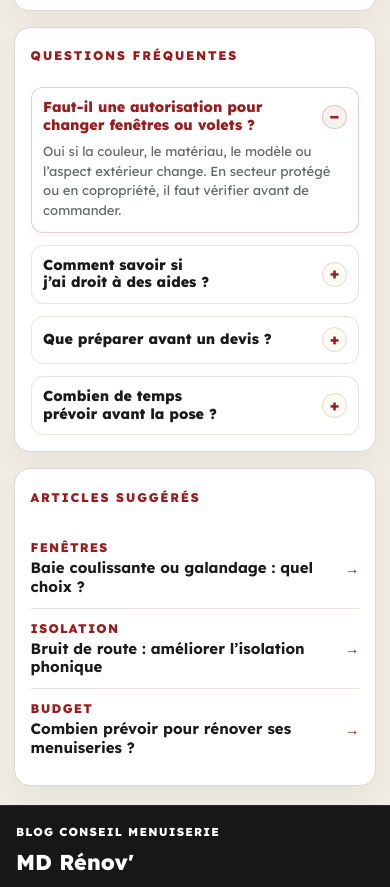
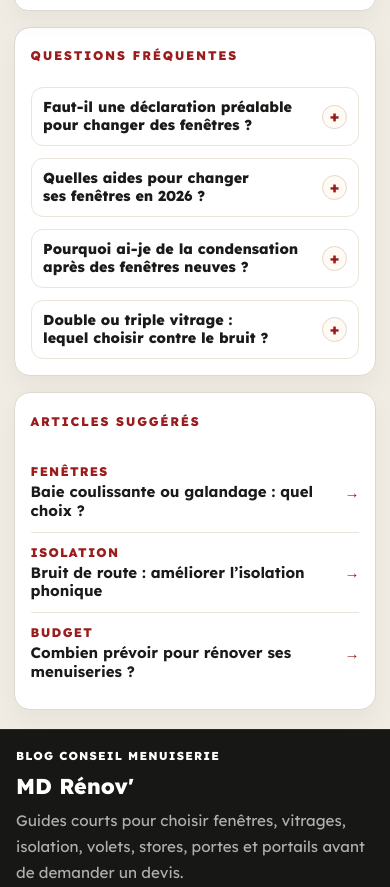
Before and after one commit to mathisbergerhub/blog-md-renov, a website: page index.html in a window 390 px wide. Shown: the part 4033-4920 px from the top of the page. Drawn offline with Linux system fonts and the light colour scheme; a web font is replaced by a local one.

Commit message:
Align sidebar FAQ and update questions

```diff
--- a/home-editorial.css
+++ b/home-editorial.css
@@ -205,6 +205,7 @@
   height: auto;
   max-height: none;
   overflow: visible;
+  margin-top: 3.15rem;
   padding: 0;
 }
 
@@ -664,6 +665,7 @@
     min-height: 0;
     max-height: none;
     overflow: visible;
+    margin-top: 0;
     padding-top: 0;
     padding-right: 0;
     padding-bottom: 0;
--- a/index.html
+++ b/index.html
@@ -180,7 +180,7 @@
 </div>
 </div>
 <aside class="mdr-home-side" aria-label="Questions et articles suggérés">
-<section class="mdr-home-panel mdr-home-faq" aria-labelledby="home-faq-title"><div id="home-faq-title" class="mdr-home-heading">Questions fréquentes</div><details open><summary>Faut-il une autorisation pour changer fenêtres ou volets ?</summary><p>Oui si la couleur, le matériau, le modèle ou l’aspect extérieur change. En secteur protégé ou en copropriété, il faut vérifier avant de commander.</p></details><details><summary>Comment savoir si j’ai droit à des aides ?</summary><p>Le droit dépend du logement, des revenus, des travaux prévus et du devis. Il faut vérifier les conditions avant signature.</p></details><details><summary>Que préparer avant un devis ?</summary><p>Photos, dimensions approximatives, priorité du projet, couleur souhaitée et contraintes d’accès permettent d’obtenir un chiffrage plus clair.</p></details><details><summary>Combien de temps prévoir avant la pose ?</summary><p>Il faut compter la prise de cotes, la validation, la fabrication, la livraison et la pose. Les autorisations peuvent rallonger le calendrier.</p></details></section>
+<section class="mdr-home-panel mdr-home-faq" aria-labelledby="home-faq-title"><div id="home-faq-title" class="mdr-home-heading">Questions fréquentes</div><details><summary>Faut-il une déclaration préalable pour changer des fenêtres ?</summary><p>Oui si l’aspect extérieur change : couleur, matériau, modèle, volets ou porte visible depuis dehors. En secteur protégé ou copropriété, il faut vérifier avant de commander.</p></details><details><summary>Quelles aides pour changer ses fenêtres en 2026 ?</summary><p>Les aides dépendent du logement, des revenus, du gain énergétique, du devis et du professionnel RGE. Le remplacement seul n’est pas toujours financé de la même façon qu’une rénovation globale.</p></details><details><summary>Pourquoi ai-je de la condensation après des fenêtres neuves ?</summary><p>Des fenêtres plus étanches révèlent souvent un manque de ventilation. Il faut contrôler l’aération, les entrées d’air, la VMC et le taux d’humidité du logement.</p></details><details><summary>Double ou triple vitrage : lequel choisir contre le bruit ?</summary><p>Le triple vitrage n’est pas automatiquement meilleur pour le bruit. L’acoustique dépend du vitrage, des joints, de la pose et des coffres de volets.</p></details></section>
 <section class="mdr-home-panel mdr-home-side-guides"><div class="mdr-home-heading">Articles suggérés</div><div class="mdr-home-list"><a class="mdr-home-list__item" href="./baie-vitree-coulissante-ou-galandage.html"><span class="mdr-home-list__cat">Fenêtres</span><strong>Baie coulissante ou galandage : quel choix ?</strong></a><a class="mdr-home-list__item" href="./isolation-phonique-fenetres-route.html"><span class="mdr-home-list__cat">Isolation</span><strong>Bruit de route : améliorer l’isolation phonique</strong></a><a class="mdr-home-list__item" href="./prix-renovation-menuiseries-haute-savoie.html"><span class="mdr-home-list__cat">Budget</span><strong>Combien prévoir pour rénover ses menuiseries ?</strong></a></div></section>
 </aside>
 </section>
```
